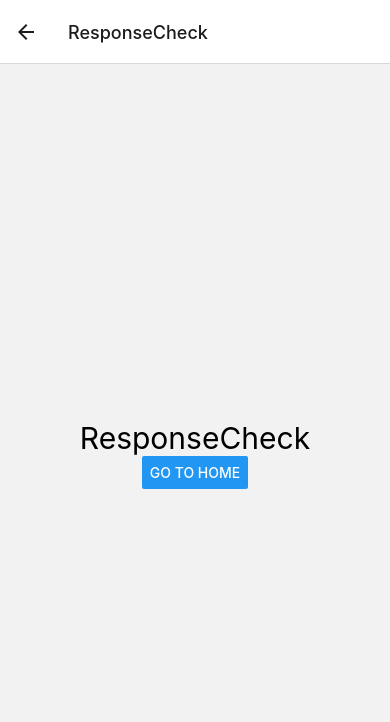
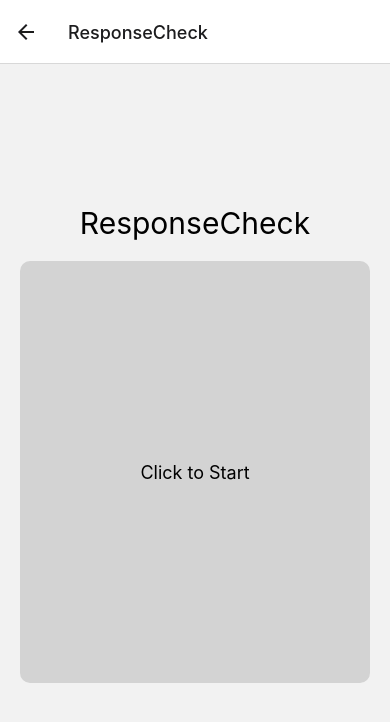
Before and after one commit to pyj2025/native-webgame, a React Native app: screen /ResponseCheck in a window 390 px wide. Shown: the top 722 px of the page. Built offline with nearby package versions, Linux system fonts and the light colour scheme.

Commit message:
initial ResponseCheck screen

```diff
--- a/components/ResponseCheck.tsx
+++ b/components/ResponseCheck.tsx
@@ -1,15 +1,85 @@
-import { useNavigation } from '@react-navigation/native';
-import { Text, View, Button } from 'react-native';
-import { NativeStackNavigationProp } from '@react-navigation/native-stack';
-import { RootStackParam } from './Home';
+import React from 'react';
+import { Text, View, TouchableOpacity, Button, Dimensions } from 'react-native';
 
 const ResponseCheck = () => {
-  const navigation = useNavigation<NativeStackNavigationProp<RootStackParam>>();
+  const [state, setState] = React.useState<string>('waiting');
+  const [message, setMessage] = React.useState<string>('Click to Start');
+  const [result, setResult] = React.useState<Array<number>>([]);
+
+  const timeout = React.useRef<any>(null);
+  const startTime = React.useRef<Date | number>(0);
+  const endTime = React.useRef<Date | number>(0);
+
+  const onClickScreen = React.useCallback(() => {
+    if (state === 'waiting') {
+      timeout.current = setTimeout(() => {
+        setState('now');
+        setMessage('Click Now');
+        startTime.current = new Date();
+      }, Math.floor(Math.random() * 1000) + 2000);
+      setState('ready');
+      setMessage('Press when it is green');
+    } else if (state === 'ready') {
+      clearTimeout(timeout.current!);
+      setState('waiting');
+      setMessage('Hurry. Press when it is green');
+    } else if (state === 'now') {
+      endTime.current = new Date();
+      setState('waiting');
+      setMessage('Click to start');
+      setResult((prevResult) => [
+        ...prevResult,
+        (endTime.current as number) - (startTime.current as number),
+      ]);
+    }
+  }, [state]);
+
+  const onReset = React.useCallback(() => {
+    setResult([]);
+  }, []);
+
+  const buttonHeight = Dimensions.get('window').height / 2;
+
+  const renderAverage = () => {
+    return result.length === 0 ? null : (
+      <View style={{ marginTop: 20, alignItems: 'center' }}>
+        <Text style={{ color: 'black', fontSize: 20, marginBottom: 10 }}>
+          Average: {result.reduce((a, c) => a + c) / result.length}ms
+        </Text>
+        <Button title="Reset" onPress={onReset} />
+      </View>
+    );
+  };
 
   return (
-    <View style={{ flex: 1, justifyContent: 'center', alignItems: 'center' }}>
-      <Text style={{ color: 'black', fontSize: 30 }}>ResponseCheck</Text>
-      <Button title="Go to Home" onPress={() => navigation.goBack()} />
+    <View
+      style={{
+        flex: 1,
+        justifyContent: 'center',
+        alignItems: 'center',
+        paddingHorizontal: 20,
+      }}
+    >
+      <Text style={{ color: 'black', fontSize: 30, marginBottom: 20 }}>
+        ResponseCheck
+      </Text>
+      <TouchableOpacity
+        style={{
+          height: buttonHeight,
+          width: '100%',
+          justifyContent: 'center',
+          alignItems: 'center',
+          backgroundColor: state === 'now' ? 'green' : 'lightgray',
+          borderRadius: 10,
+          padding: 20,
+        }}
+        onPress={onClickScreen}
+      >
+        <Text style={{ fontSize: 18 }}>{message}</Text>
+      </TouchableOpacity>
+      <Text style={{ color: 'black', fontSize: 30, marginTop: 20 }}>
+        {renderAverage()}
+      </Text>
     </View>
   );
 };
```
